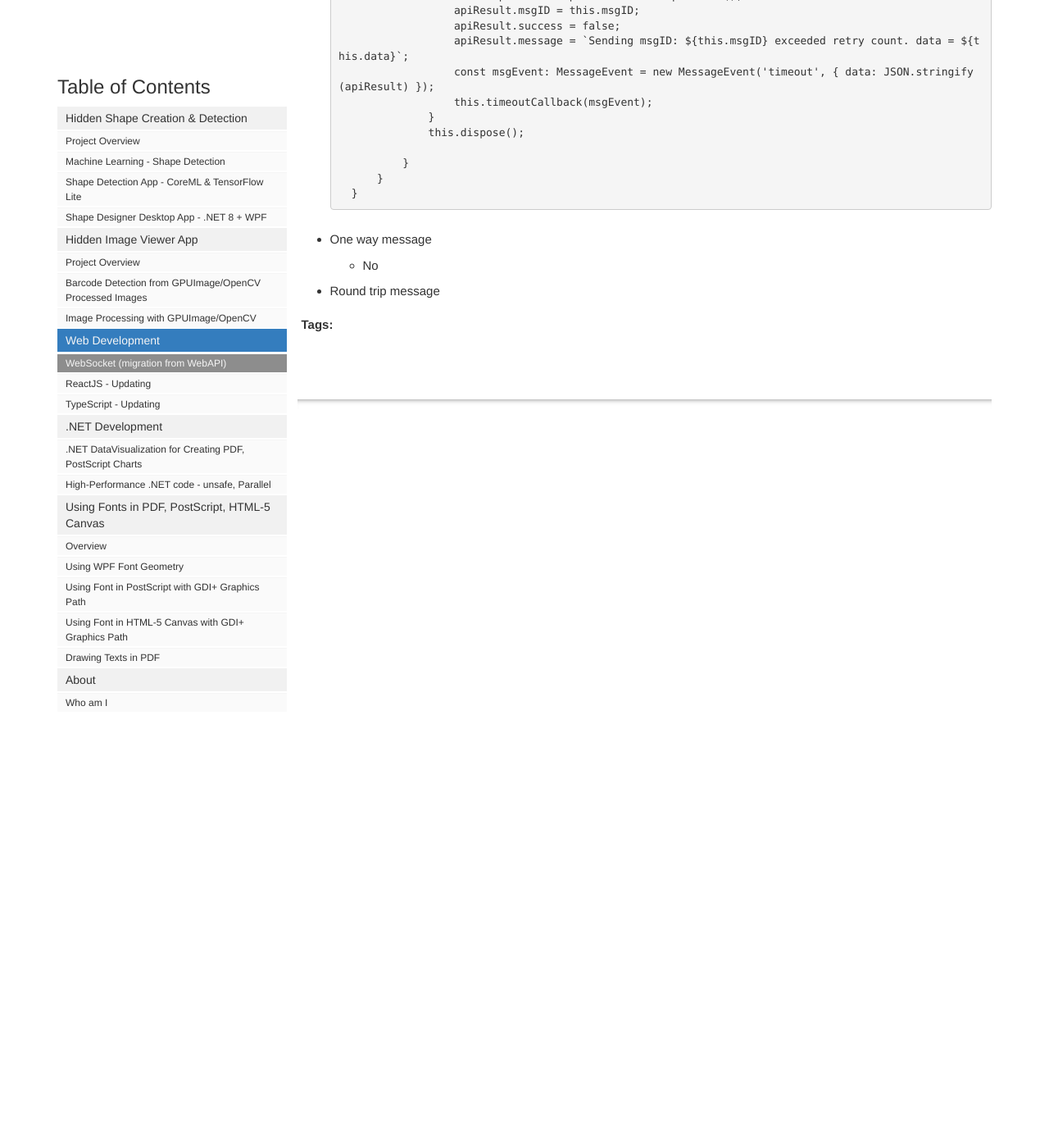
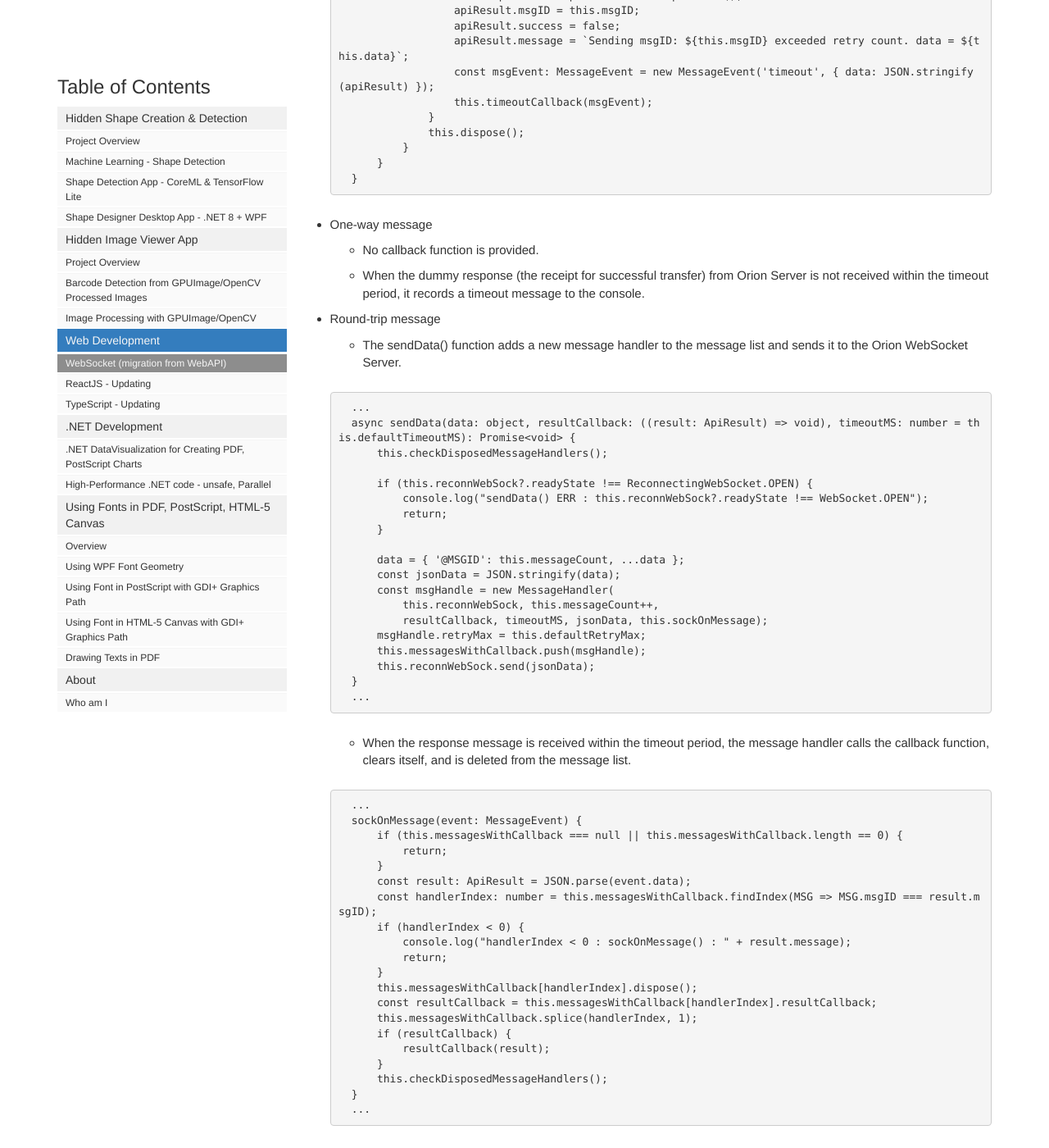
Before and after one commit to heungwook/heungwook.github.io, a Jekyll site: the page built from pages/webdev/web_websocket_01.md, in a window 1280 px wide and 1400 px high, scrolled down 4193 px. Shown: the whole window at 82% size. Built offline with Jekyll 4.4.1, drawn with Linux system fonts in a browser that asks for light colours; comment, search, counter and statistics services are not loaded.

Commit message:
20240318 1000

````diff
--- a/pages/webdev/web_websocket_01.md
+++ b/pages/webdev/web_websocket_01.md
@@ -190,14 +190,64 @@ There are two types of messages: one-way and round-trip. To verify that a messag
                     this.timeoutCallback(msgEvent);
                 }
                 this.dispose();
-
             }
         }
     }
     ```
 
 
-- One way message
-    - No
+- One-way message
 
-- Round trip message
+    - No callback function is provided.
+    - When the dummy response (the receipt for successful transfer) from Orion Server is not received within the timeout period, it records a timeout message to the console.
+
+- Round-trip message
+
+    - The sendData() function adds a new message handler to the message list and sends it to the Orion WebSocket Server.
+
+    ```TypeScript
+    ...
+    async sendData(data: object, resultCallback: ((result: ApiResult) => void), timeoutMS: number = this.defaultTimeoutMS): Promise<void> {
+        this.checkDisposedMessageHandlers();
+
+        if (this.reconnWebSock?.readyState !== ReconnectingWebSocket.OPEN) {
+            console.log("sendData() ERR : this.reconnWebSock?.readyState !== WebSocket.OPEN");
+            return;
+        }
+
+        data = { '@MSGID': this.messageCount, ...data };
+        const jsonData = JSON.stringify(data);
+        const msgHandle = new MessageHandler(
+            this.reconnWebSock, this.messageCount++,
+            resultCallback, timeoutMS, jsonData, this.sockOnMessage);
+        msgHandle.retryMax = this.defaultRetryMax;
+        this.messagesWithCallback.push(msgHandle);
+        this.reconnWebSock.send(jsonData);
+    }
+    ...
+    ```
+
+    - When the response message is received within the timeout period, the message handler calls the callback function, clears itself, and is deleted from the message list.
+
+    ```TypeScript
+    ...
+    sockOnMessage(event: MessageEvent) {
+        if (this.messagesWithCallback === null || this.messagesWithCallback.length == 0) {
+            return;
+        }
+        const result: ApiResult = JSON.parse(event.data);
+        const handlerIndex: number = this.messagesWithCallback.findIndex(MSG => MSG.msgID === result.msgID);
+        if (handlerIndex < 0) {
+            console.log("handlerIndex < 0 : sockOnMessage() : " + result.message);
+            return;
+        }
+        this.messagesWithCallback[handlerIndex].dispose();
+        const resultCallback = this.messagesWithCallback[handlerIndex].resultCallback;
+        this.messagesWithCallback.splice(handlerIndex, 1);
+        if (resultCallback) {
+            resultCallback(result);
+        }
+        this.checkDisposedMessageHandlers();
+    }
+    ...
+    ```
````
Also changed, not shown: index.md (+1 -1 lines).
